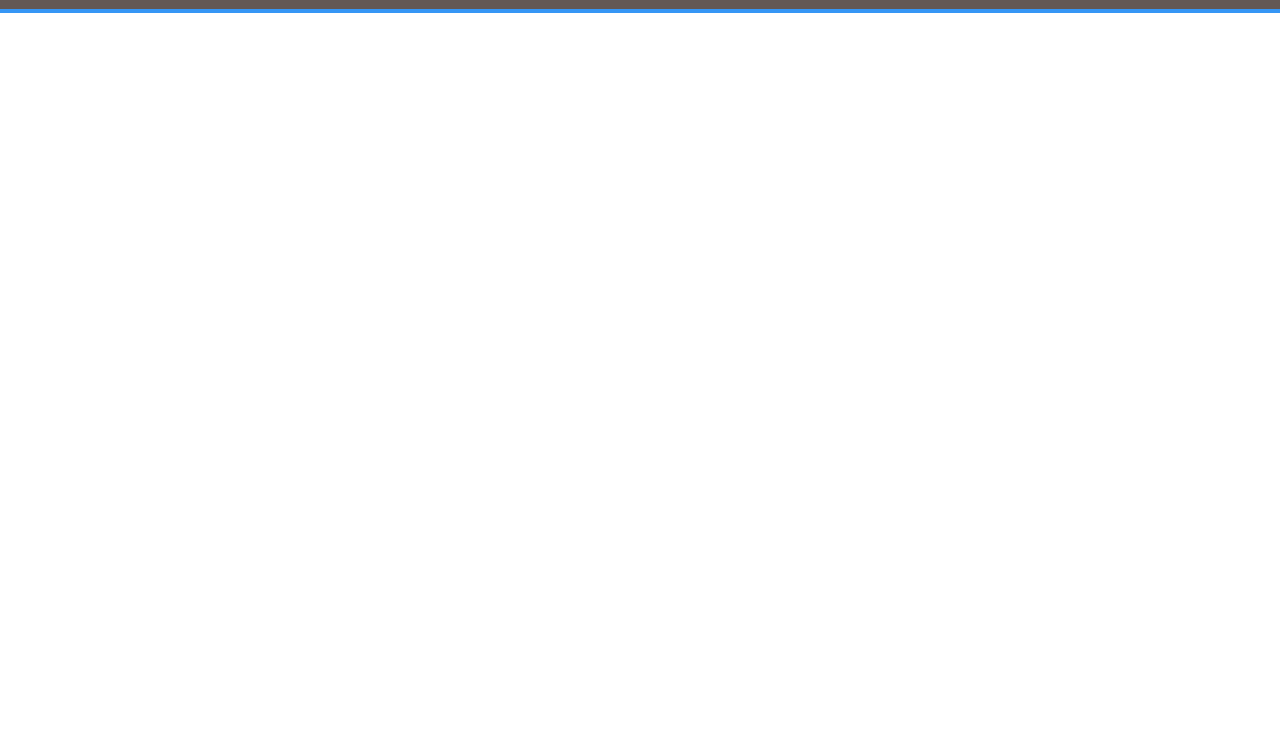
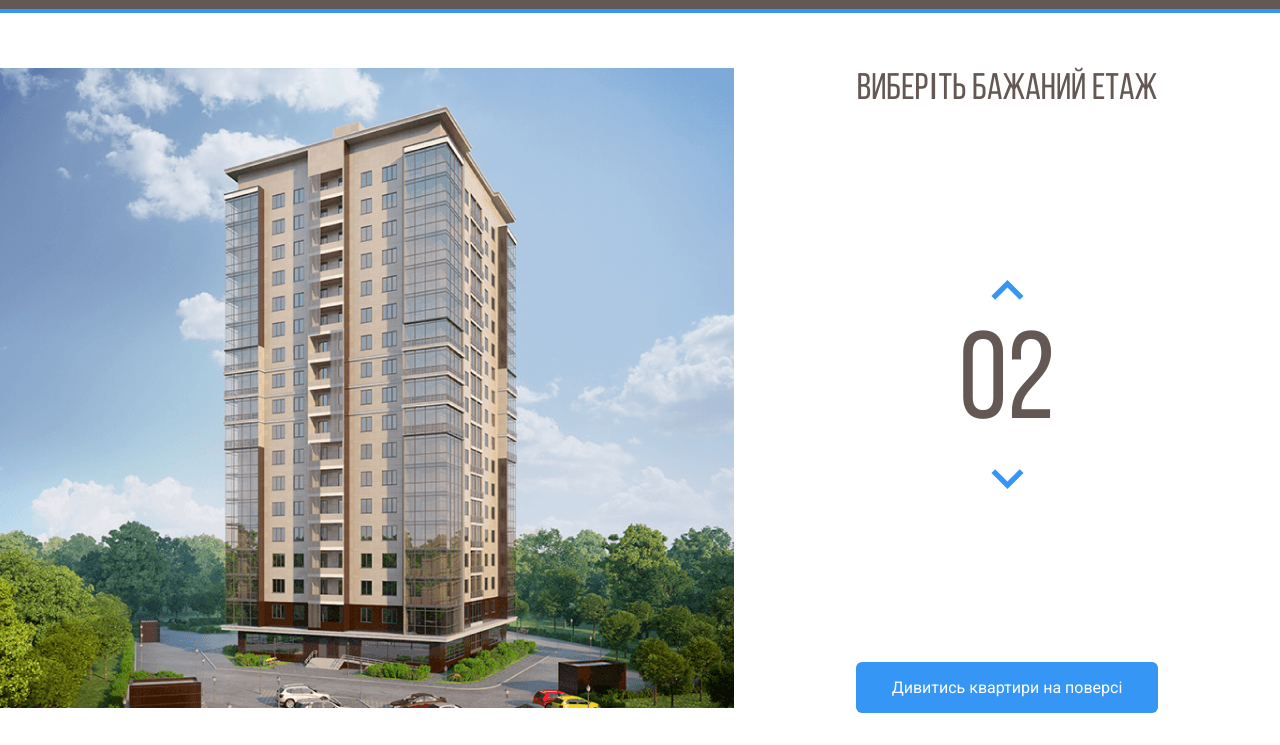
Before and after one commit to Olegopolonets/apartment_complex, a plain HTML site: page index.html in a window 1280 px wide. Shown: the part 55-800 px from the top of the page. Drawn offline with Linux system fonts and the light colour scheme.

Commit message:
created the basis of the page

```diff
--- a/css/style.css
+++ b/css/style.css
@@ -1,3 +1,14 @@
+@font-face {
+    font-family: 'Bebas Neue';
+    src: local('Bebas Neue Regular Regular'), local('BebasNeueRegular'),
+        url('../fonts/BebasNeueRegular.woff2') format('woff2'),
+        url('../fonts/BebasNeueRegular.woff') format('woff');
+    font-weight: normal;
+    font-style: normal;
+    font-display: swap;
+}
+
+
 * {
     box-sizing: border-box;
 }
@@ -56,3 +67,75 @@ body {
     text-decoration: none;
     color: #fff;
 }
+
+.main {
+    display: flex;
+    max-width: 1280px;
+    margin: 0 auto;
+    padding-top: 55px;
+}
+
+.main-info {
+    flex-grow: 1;
+    text-align: center;
+    display: flex;
+    flex-direction: column;
+    align-items: center;
+    justify-content: space-between;
+}
+
+.home-image path {
+    opacity: 0;
+    cursor: pointer;
+}
+
+.home-image path:hover {
+    opacity: 1;
+}
+
+.counter-group {
+    display: flex;
+    flex-direction: column;
+    align-items: center;
+}
+
+.counter-button {
+    background-color: #fff;
+    border: none;
+    cursor: pointer;
+}
+
+.counter-arrow-down {
+    transform: rotateX(180deg);
+}
+
+.main-title {
+    margin: 0;
+    font-family: 'Bebas Neue', sans-serif;
+    font-weight: normal;
+    font-size: 37px;
+    line-height: 44px;
+    text-align: center;
+    text-transform: uppercase;
+    color: #635854;
+}
+
+.counter {
+    font-family: 'Bebas Neue', sans-serif;
+    color: #635854;
+    font-size: 124px;
+    margin: 10px 0;
+}
+
+.button-primary {
+    padding: 16px 36px;
+    background: #3596F5;
+    border-radius: 6px;
+    border: none;
+    font-weight: 400;
+    font-size: 16px;
+    line-height: 19px;
+    text-align: center;
+    color: #FFFFFF;
+    cursor: pointer;
+}
--- a/index.html
+++ b/index.html
@@ -44,6 +44,58 @@
             </div>
         </div>
     </header>
+
+    <main class="main">
+        <div class="main-image">
+            <svg class="home-image" width="734" height="640" viewBox="0 0 734 640" fill="none"
+                xmlns="http://www.w3.org/2000/svg" xmlns:xlink="http://www.w3.org/1999/xlink">
+                <rect width="734" height="640" fill="url(#pattern0)" />
+                <defs>
+                    <pattern id="pattern0" patternContentUnits="objectBoundingBox" width="1" height="1">
+                        <use xlink:href="#image0_1_86" transform="translate(-0.00408719) scale(0.0013624 0.0015625)" />
+                    </pattern>
+                    <image id="image0_1_86" width="740" height="640" xlink:href="img/home.png" />
+                </defs>
+                <path d="M222 531L442.8 539L512 525.3V547L443.5 566.7L222 555.7V531Z" fill="#3595F6"
+                    fill-opacity="0.75" />
+                <path d="M223 530V505L443.3 508.3L513 505V525L443.7 538L223 530Z" fill="#3595F6" fill-opacity="0.75" />
+                <path d="M223 504V479H444H513V502L445 509L223 504Z" fill="#3595F6" fill-opacity="0.75" />
+                <path d="M223 480V455L444.3 451.3L512 458V480H444" fill="#3595F6" fill-opacity="0.75" />
+                <path d="M223 454V428L444.5 424.7L513 435.7V457L444 450.3L223 454Z" fill="#3595F6"
+                    fill-opacity="0.75" />
+                <path d="M222 427V403.3L443 391L514 414V435.3L443 423L222 427Z" fill="#3595F6" fill-opacity="0.75" />
+                <path d="M222 405V380L444.2 363.7L514 392.3V413L443.7 391.3L222 405Z" fill="#3595F6"
+                    fill-opacity="0.75" />
+                <path d="M222 380V355L444.5 334.7L514 371.3V392L442 363.3L222 380Z" fill="#3595F6"
+                    fill-opacity="0.75" />
+                <path d="M222 354V330L445 305.3L514 349.3V371L444.7 333L222 354Z" fill="#3595F6" fill-opacity="0.75" />
+                <path d="M222 329V305L444.5 276.3L514 327.3V348L443.7 305.7L222 329Z" fill="#3595F6"
+                    fill-opacity="0.75" />
+                <path d="M221 305V281L443.3 248L514 307.3V327L444 276.3L221 305Z" fill="#3595F6" fill-opacity="0.75" />
+                <path d="M222 280V256L443.2 221L513 285V306L444.3 247.7L222 280Z" fill="#3595F6" fill-opacity="0.75" />
+                <path d="M222 256V231L444.3 193L513 263.3V284L444 220L222 256Z" fill="#3595F6" fill-opacity="0.75" />
+                <path d="M222 230V205L442.8 161.3L513 240.3V263L444 189.7L222 230Z" fill="#3595F6"
+                    fill-opacity="0.75" />
+                <path d="M223 206V181L443 133L513 218V241L442.3 161.7L223 206Z" fill="#3595F6" fill-opacity="0.75" />
+                <path d="M222 181V156L441.8 104L513 196.3V219L443.3 132.7L222 181Z" fill="#3595F6"
+                    fill-opacity="0.75" />
+                <path d="M222 156V130L444 73.3L513 175V196L443.7 104.3L222 156Z" fill="#3595F6" fill-opacity="0.75" />
+            </svg>
+        </div>
+        <div class="main-info">
+            <h2 class="main-title">Виберіть бажаний етаж</h2>
+            <div class="counter-group">
+                <button class="counter-button counter-up">
+                    <img class="counter-arrow counter-arrow-up" src="img/arrow.svg" alt="arrow-up">
+                </button>
+                <span class="counter">02</span>
+                <button class="counter-button counter-down">
+                    <img class="counter-arrow counter-arrow-down" src="img/arrow.svg" alt="arrow-down">
+                </button>
+            </div>
+            <button class="button button-primary">Дивитись квартири на поверсі</button>
+        </div>
+    </main>
 </body>
 
 </html>
--- /dev/null
+++ b/js/app.js
@@ -0,0 +1 @@
+console.log("Hello world!!!");
```
Also changed, not shown: css/stylesheet.css (added, +9 -0 lines), fonts/BebasNeueRegular.woff (added), fonts/BebasNeueRegular.woff2 (added), img/Group 3.svg (added), img/arrow.svg (added), img/home.png (added).
